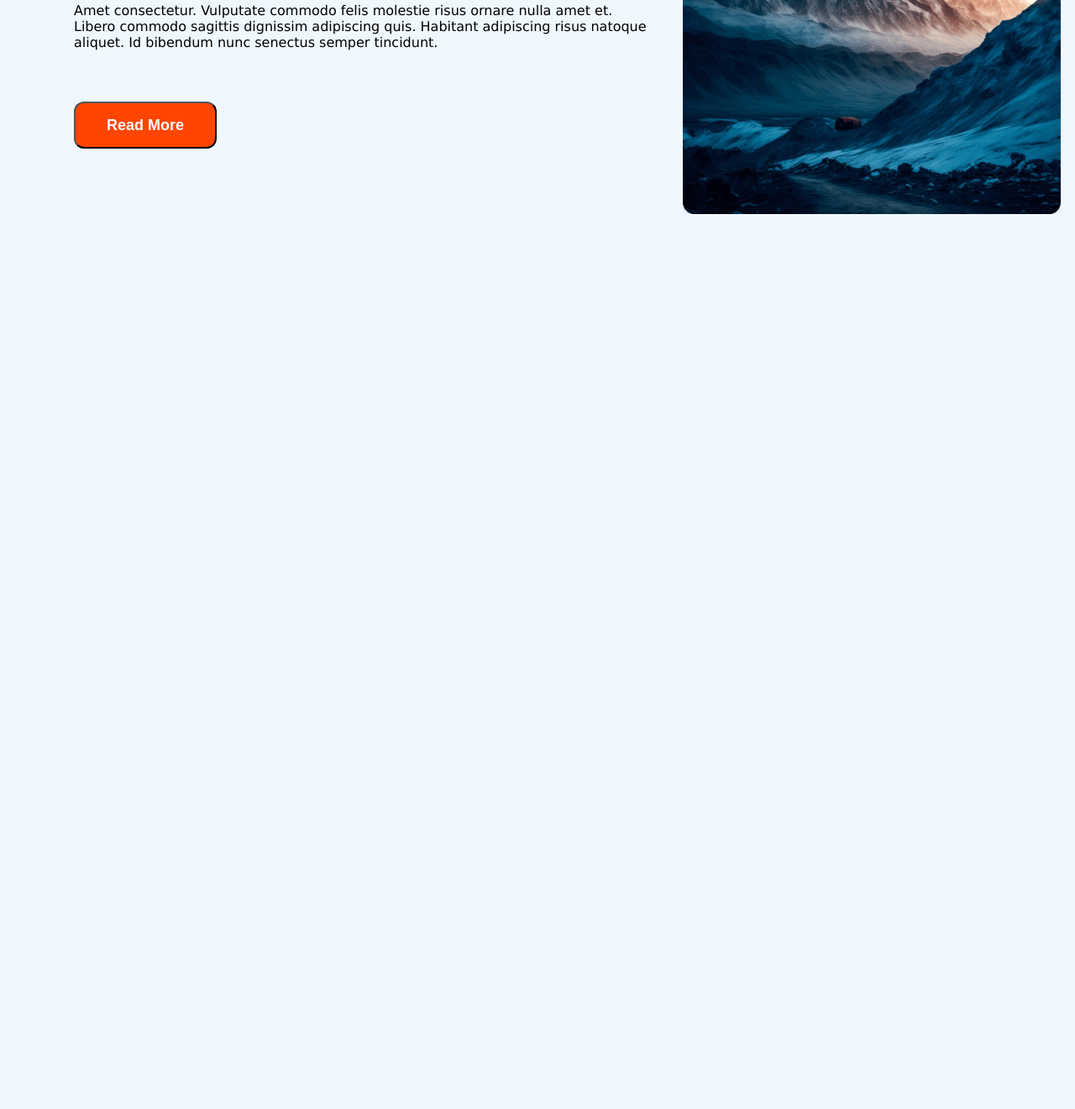
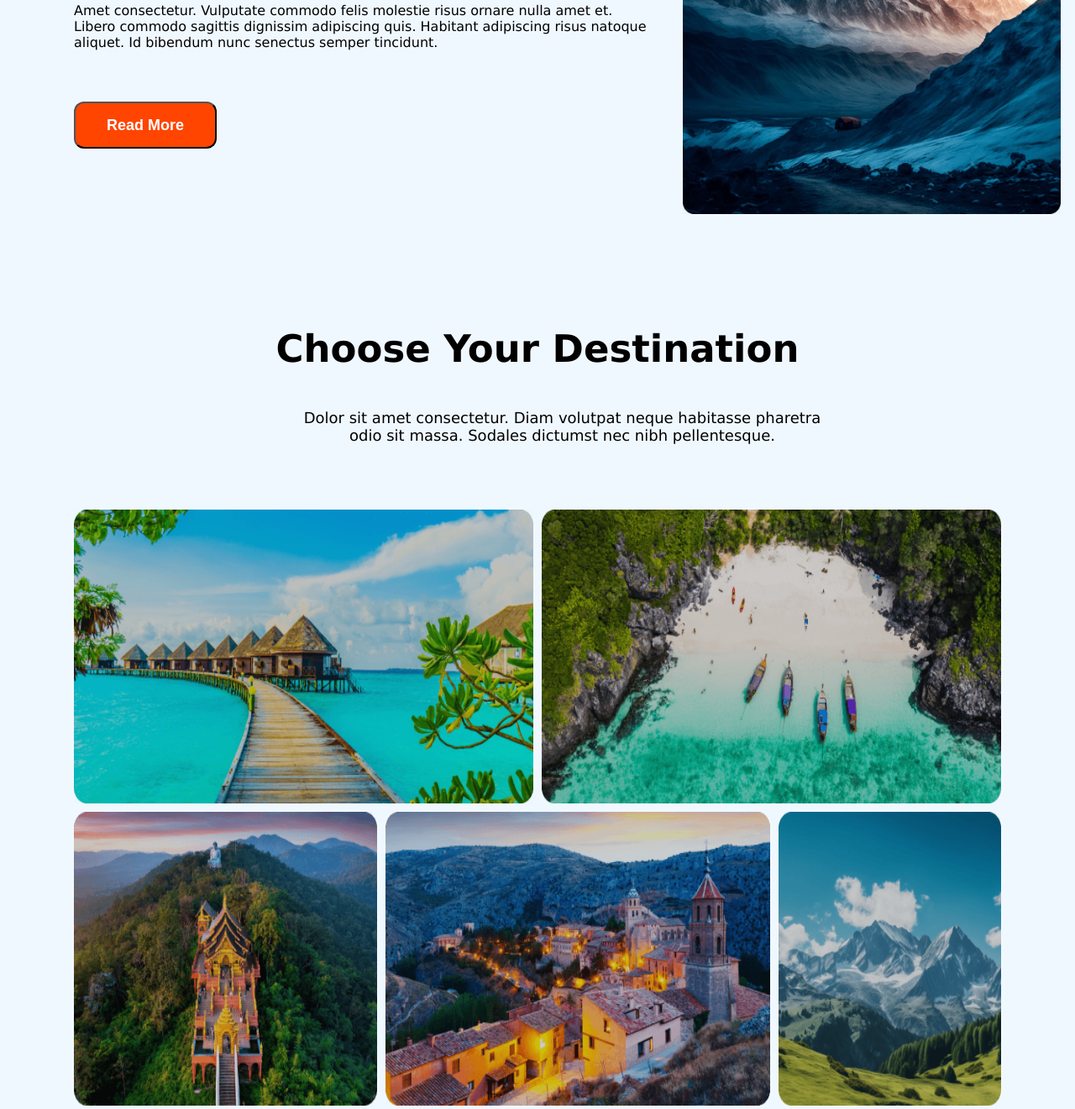
Before and after one commit to mahabuburrifat/b9a2-assignment-2-repo, a plain HTML site: page html code/index.html in a window 1280 px wide. Shown: the part 914-2235 px from the top of the page at 84% size. Before the commit the page ends 1181 px from the top, so only its background shows below. Drawn offline with Linux system fonts and the light colour scheme.

Commit message:
add image

```diff
--- a/html code/index.html
+++ b/html code/index.html
@@ -92,7 +92,6 @@
             margin-left: 180px;
             margin-top: 110px;
             gap: 25px;
-            /* border: 2px dotted skyblue; */
         }
 
         .menu-bar-color{
@@ -150,6 +149,42 @@
         border-radius: 12px;
         margin-top: 45px;
     }
+
+    /* image section */
+
+    .header-section{
+        color: black;
+        text-align: center;
+        margin-top: 130px;
+    }
+    section .destination{
+        font-size: 45px;
+        font-weight: 700;
+    }
+    section .paragraph{
+        font-size: 18px;
+        font-weight: 450;
+        width: 643px;
+        margin-left: 340px;
+    }
+
+    .image-section img{
+        width: 100%;
+        height: 100%;
+    }
+    .two-image{
+        height: 350px;
+        display: flex;
+        gap: 10px;
+        margin: 0  80px;
+        margin-top: 10px;
+    }
+
+    .image-section > div{
+        flex: 1;
+    }
+
+
 
     </style>
 </head>
@@ -218,8 +253,48 @@
                     </section>
                 </section>
 
-                <section>
+                <section class="header-section">
+                    <h1 class="destination">Choose Your Destination</h1>
+                    <p class="paragraph">Dolor sit amet consectetur. Diam volutpat neque habitasse pharetra odio sit massa. Sodales dictumst nec nibh pellentesque.</p>
+                </section>
 
+                <section class="image-section">
+                    <div class="two-image">
+                        <div>
+                        <img src="/B9A2-Hero-Travel-main/Images/Rectangle 5.png" alt="">
+                        </div>
+                        <div>
+                        <img src="/B9A2-Hero-Travel-main/Images/Rectangle 8.png" alt="">
+                        </div>
+                    </div>
+                    <div class="two-image">
+                        <div>
+                            <img src="/B9A2-Hero-Travel-main/Images/Rectangle 6.png" alt="">
+                        </div>
+                        <div>
+                            <img src="/B9A2-Hero-Travel-main/Images/Rectangle 7.png" alt="">
+                        </div>
+                        <div>
+                            <img src="/B9A2-Hero-Travel-main/Images/Rectangle 9.png" alt="">
+                        </div>
+                    </div>
+                    <div class="two-image">
+                        <div>
+                            <img src="/B9A2-Hero-Travel-main/Images/Rectangle 11.png" alt="">
+                        </div>
+                        <div>
+                            <img src="/B9A2-Hero-Travel-main/Images/Rectangle 10.png" alt="">
+                        </div>
+
+                    </div>
+
+                </section>
+
+                <section class="header-section">
+                    <div>
+                    <h1 class="header-section">Why Choose Us</h1>
+                    <p class="paragraph">Dolor sit amet consectetur. Diam volutpat neque habitasse pharetra odio sit massa. Sodales dictumst nec nibh pellentesque.</p>
+                    </div>
                 </section>
         </article>
     </main>
```
Also changed, not shown: image icon/icon-for-hotel-4.jpg (added), image icon/th (1).jpeg (added), image icon/th.jpeg (added).
